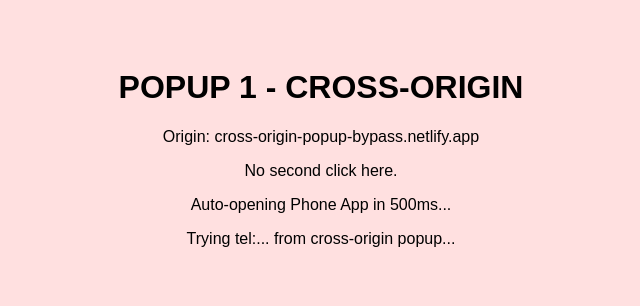
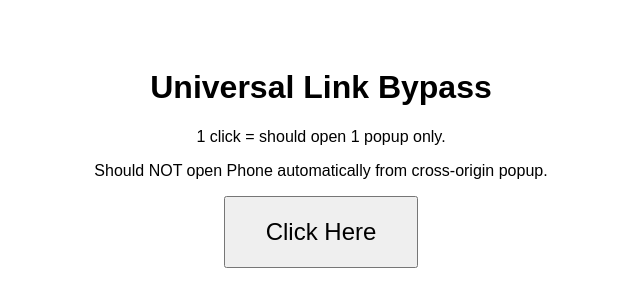
Before and after one commit to 0x403for/0x403for.github.io, a plain HTML site: page universallink.html in a window 1280 px wide. Shown: the whole page, without its empty margins (319-959 px from the left). Drawn offline with Linux system fonts and the light colour scheme.

Commit message:
Update universallink.html

```diff
--- a/universallink.html
+++ b/universallink.html
@@ -1,18 +1,17 @@
 <!DOCTYPE html>
 <html>
-<head><meta charset="utf-8"><meta name="viewport" content="width=device-width,initial-scale=1"><title>Popup 1 - Cross Origin Universal</title></head>
-<body style="font-family:sans-serif;text-align:center;padding:40px;background:#ffe0e0">
-<h1>POPUP 1 - CROSS-ORIGIN</h1>
-<p>Origin: cross-origin-popup-bypass.netlify.app</p>
-<p>No second click here.</p>
-<p>Auto-opening Phone App in 500ms...</p>
+<head><meta charset="utf-8"><meta name="viewport" content="width=device-width,initial-scale=1"><title>Universal Link Bypass</title></head>
+<body style="font-family:sans-serif;text-align:center;padding:40px">
+<h1>Universal Link Bypass</h1>
+<p>1 click = should open 1 popup only.</p>
+<p>Should NOT open Phone automatically from cross-origin popup.</p>
+<button onclick="start()" style="font-size:24px;padding:20px 40px">Click Here</button>
 <p id="o"></p>
 <script>
-setTimeout(function(){
-  document.getElementById('o').innerText = 'Trying tel:... from cross-origin popup...';
-  // GANTI pake nomor lu sendiri
-  window.open('tel:+6285647908491', '_blank');
-}, 500);
+function start(){
+  document.getElementById('o').innerText = 'CLICKED - opening cross-origin Popup 1...';
+  window.open('https://universal-linkbypass.netlify.app/', '_blank');
+}
 </script>
 </body>
 </html>
```
